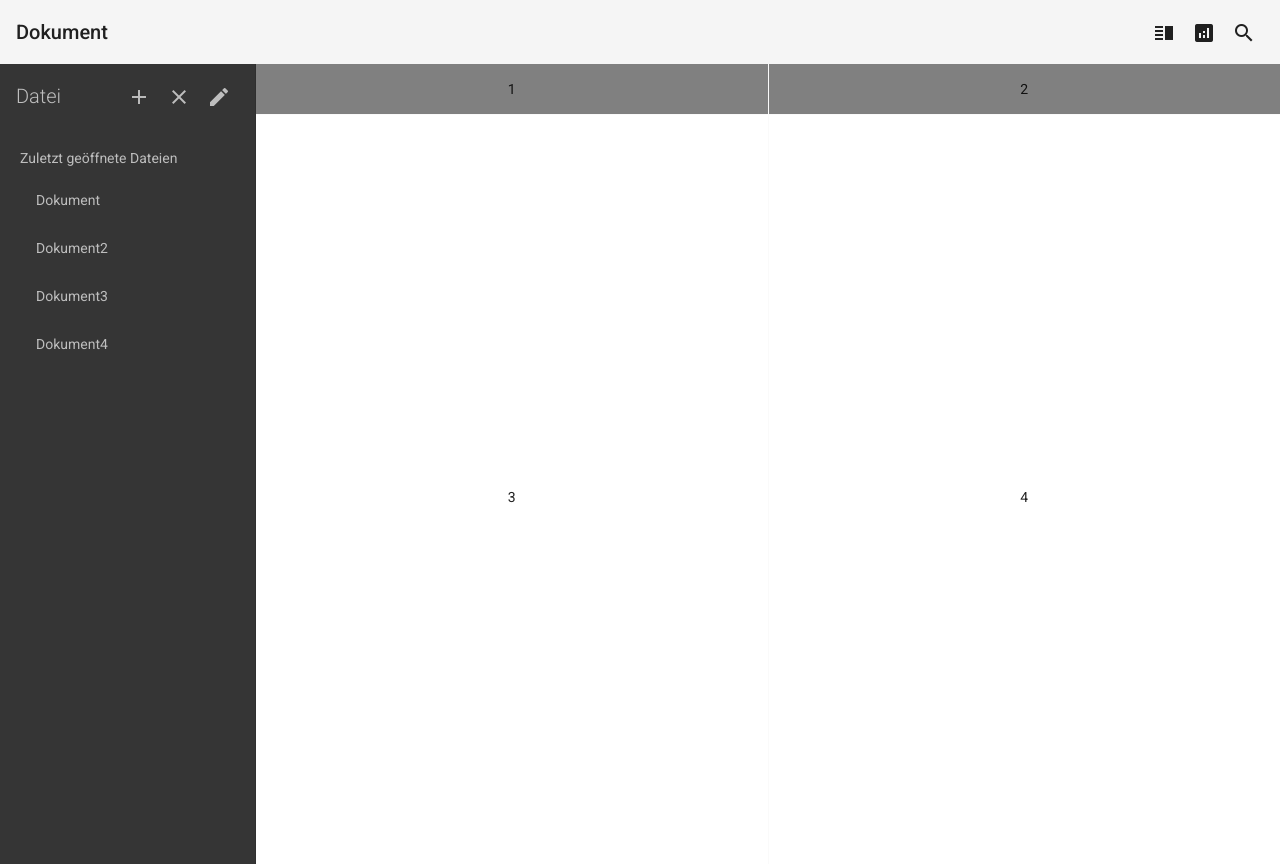
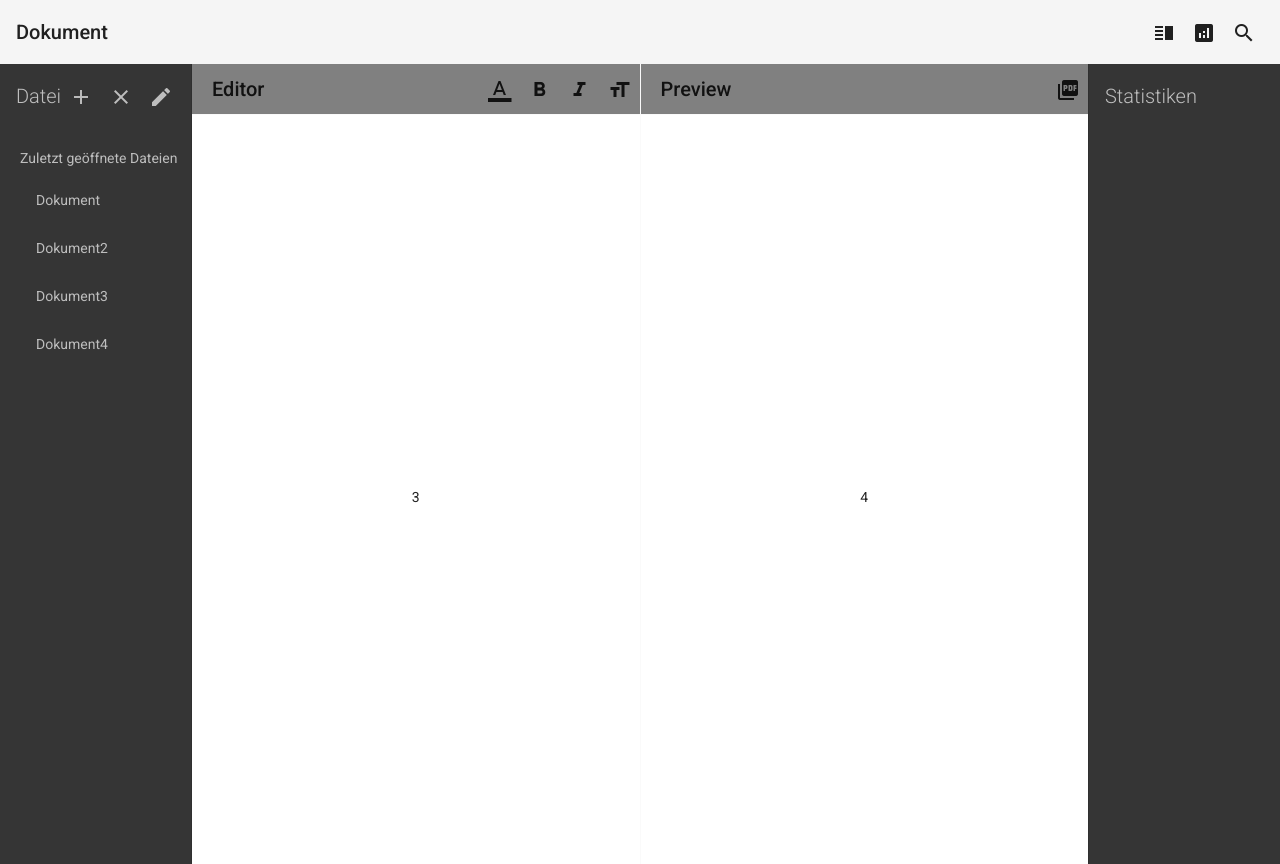
Before and after one commit to academicwritinghildesheim/academicwritingplatform, an Angular app in the folder AcademicWriting/: page / in a window 1280 px wide. Built offline with nearby package versions, Linux system fonts and the light colour scheme.

Commit message:
Mockup changes

```diff
--- a/AcademicWriting/src/app/editor/editor.component.html
+++ b/AcademicWriting/src/app/editor/editor.component.html
@@ -12,8 +12,8 @@
   </button>
 </mat-toolbar>
 
-<mat-drawer-container class="container">
-  <mat-drawer mode="side" opened class="side-nav">
+<mat-sidenav-container class="container">
+  <mat-sidenav opened mode="side" opened class="side-nav">
     <mat-toolbar class="sidenav-toolbar">
       <span class="file">Datei</span>
       <span class="spacer"></span>
@@ -37,13 +37,40 @@
       <mat-list-item> Dokument3</mat-list-item>
       <mat-list-item> Dokument4</mat-list-item>
     </mat-list>
-  </mat-drawer>
-  <mat-drawer-content>
+  </mat-sidenav>
+  <mat-sidenav opened mode="side" opened class="side-nav" position="end">
+    <mat-toolbar class="sidenav-toolbar">
+      <span class="file">Statistiken</span>
+    </mat-toolbar>
+
+  </mat-sidenav>
+  <!-- Main-Content -->
     <mat-grid-list cols="2" rowHeight="50px">
-      <mat-grid-tile class="menu" rowspan="1">1</mat-grid-tile>
-      <mat-grid-tile class="menu" rowspan="1">2</mat-grid-tile>
+      <mat-grid-tile class="menu" rowspan="1">
+        <h2>Editor</h2>
+        <span class="spacer"></span>
+        <button mat-icon-button>
+        <mat-icon>format_color_text</mat-icon>
+      </button>
+      <button mat-icon-button>
+        <mat-icon>format_bold</mat-icon>
+      </button>
+      <button mat-icon-button>
+        <mat-icon>format_italic</mat-icon>
+      </button>
+      <button mat-icon-button>
+        <mat-icon>format_size</mat-icon>
+      </button>
+    </mat-grid-tile>
+      <mat-grid-tile class="menu" rowspan="1">
+      <h2>Preview</h2>
+      <span class="spacer"></span>
+      <button mat-icon-button>
+      <mat-icon>picture_as_pdf</mat-icon>
+    </button>
+      </mat-grid-tile>
       <mat-grid-tile rowspan="15">3</mat-grid-tile>
       <mat-grid-tile rowspan="15">4</mat-grid-tile>
     </mat-grid-list>
-  </mat-drawer-content>
-</mat-drawer-container>
+      <!-- Main-Content -->
+</mat-sidenav-container>
--- a/AcademicWriting/src/app/editor/editor.component.scss
+++ b/AcademicWriting/src/app/editor/editor.component.scss
@@ -19,7 +19,7 @@ mat-grid-tile {
 
 .side-nav {
   background: rgba(0, 0, 0, 0.79);
-  width: 20%;
+  width: 15%;
 }
 
 .mat-list-base .mat-list-item, .mat-list-base .mat-list-option {
@@ -50,3 +50,8 @@ mat-grid-tile {
 mat-list {
   margin-left: 20px;
 }
+
+h2{
+  margin-left: 20px;
+  margin-top: 15px;
+}
```
